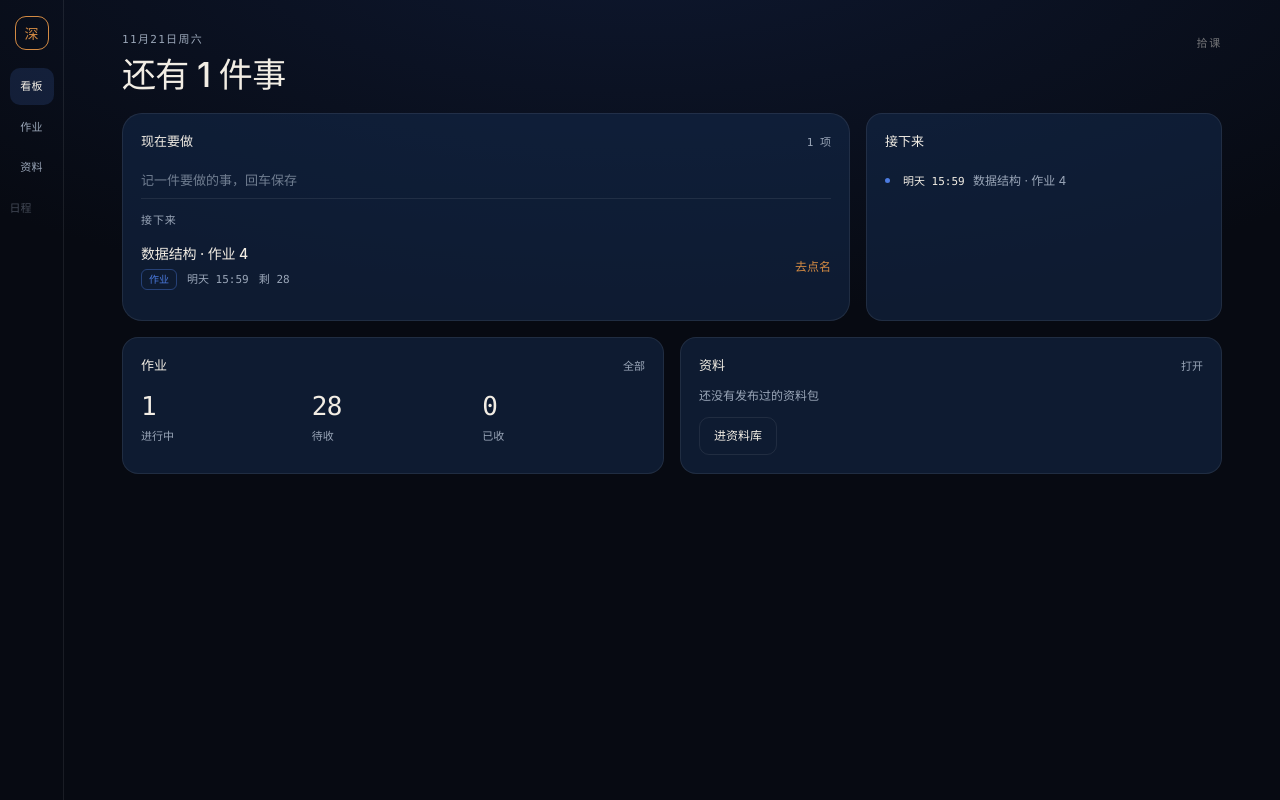
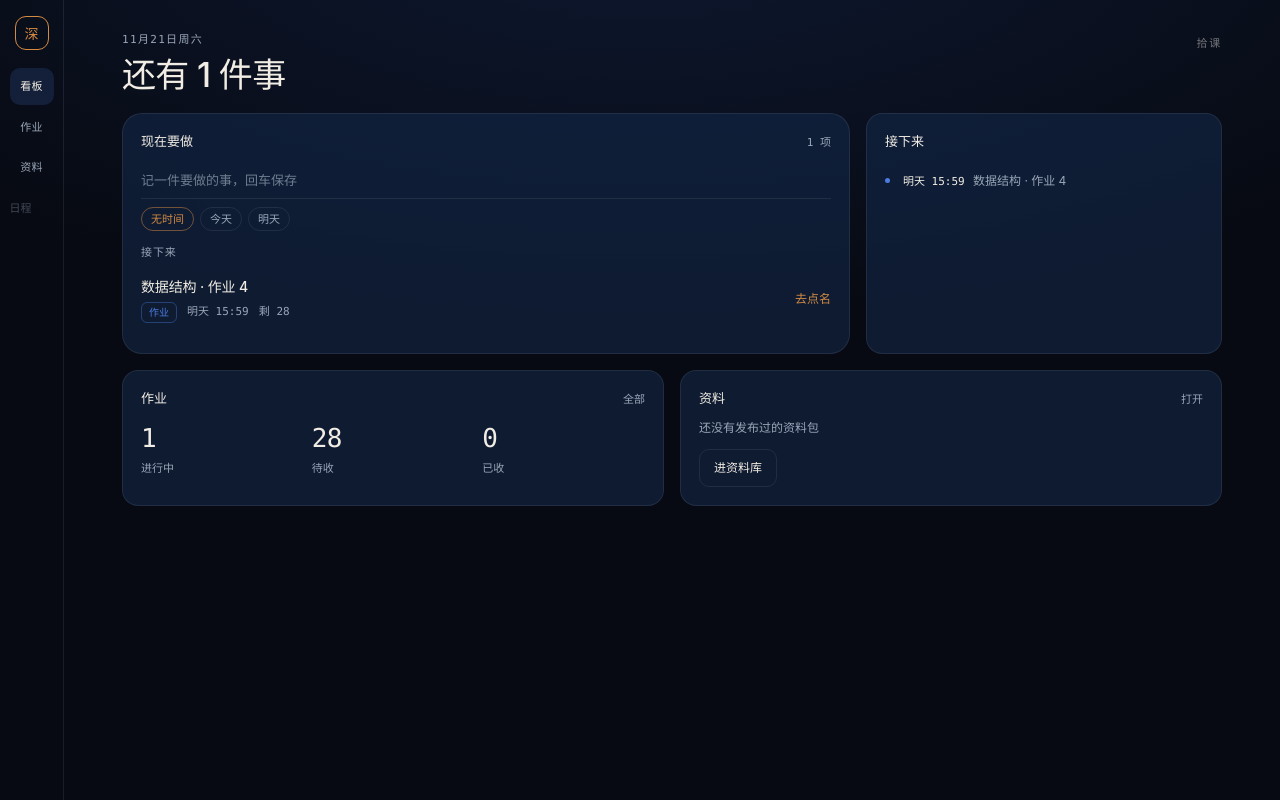
Before and after one commit to ShenFall/DEEPlessen, a React (Vite) app in the folder app/: page / in a window 1280 px wide. Built offline with nearby package versions, Linux system fonts and the light colour scheme.

Commit message:
feat(todo): 待办可选截止（无时间/今天/明天）
- 输入框下三个时间胶囊，默认无时间
- 只记日期不记钟点，落库为当天 23:59
- 行内显示相对时间，分组会据此落到今天/接下来

```diff
--- a/app/src/App.tsx
+++ b/app/src/App.tsx
@@ -84,8 +84,8 @@ export default function App() {
     await bootstrap()
   }
 
-  async function addTodo(title: string) {
-    await createTodo(title)
+  async function addTodo(title: string, due?: string) {
+    await createTodo(title, due)
     await bootstrap()
   }
 
@@ -160,7 +160,7 @@ export default function App() {
         onOpen={(id) => void open(id)}
         onAll={() => setView('list')}
         onLibrary={() => setView('library')}
-        onAddTodo={(title) => void addTodo(title)}
+        onAddTodo={(title, due) => void addTodo(title, due)}
         onToggleTodo={(id, done) => void toggleTodo(id, done)}
         onDeleteTodo={(id) => void removeTodo(id)}
       />
--- a/app/src/features/dashboard/DashboardScreen.tsx
+++ b/app/src/features/dashboard/DashboardScreen.tsx
@@ -9,7 +9,7 @@ type Props = {
   onOpen: (id: string) => void
   onAll: () => void
   onLibrary: () => void
-  onAddTodo: (title: string) => void
+  onAddTodo: (title: string, due?: string) => void
   onToggleTodo: (id: string, done: boolean) => void
   onDeleteTodo: (id: string) => void
 }
@@ -31,6 +31,23 @@ function bucketOf(due?: string): Bucket {
   if (d.getTime() < now.getTime()) return 'overdue'
   if (d.toDateString() === now.toDateString()) return 'today'
   return 'later'
+}
+
+type When = 'none' | 'today' | 'tomorrow'
+
+const WHENS: { key: When; label: string }[] = [
+  { key: 'none', label: '无时间' },
+  { key: 'today', label: '今天' },
+  { key: 'tomorrow', label: '明天' },
+]
+
+/** 只给日期不给钟点：这些事不精确到分钟 */
+function dueFor(when: When): string | undefined {
+  if (when === 'none') return undefined
+  const d = new Date()
+  if (when === 'tomorrow') d.setDate(d.getDate() + 1)
+  d.setHours(23, 59, 0, 0)
+  return d.toISOString()
 }
 
 type Row =
@@ -55,6 +72,7 @@ export default function DashboardScreen({
   onDeleteTodo,
 }: Props) {
   const [draft, setDraft] = useState('')
+  const [when, setWhen] = useState<When>('none')
   /** 刚勾掉的先留在原地变灰，刷新后才归入已完成 */
   const [justDone, setJustDone] = useState<Todo[]>([])
 
@@ -90,8 +108,9 @@ export default function DashboardScreen({
   function submit() {
     const text = draft.trim()
     if (!text) return
-    onAddTodo(text)
+    onAddTodo(text, dueFor(when))
     setDraft('')
+    setWhen('none')
   }
 
   function toggle(t: Todo, done: boolean) {
@@ -154,6 +173,18 @@ export default function DashboardScreen({
                 placeholder="记一件要做的事，回车保存"
                 onChange={(e) => setDraft(e.target.value)}
               />
+              <div className="db-when">
+                {WHENS.map((w) => (
+                  <button
+                    key={w.key}
+                    type="button"
+                    data-on={when === w.key}
+                    onClick={() => setWhen(w.key)}
+                  >
+                    {w.label}
+                  </button>
+                ))}
+              </div>
             </form>
 
             {total === 0 && <p className="db-quiet">没有待处理的事</p>}
@@ -180,6 +211,9 @@ export default function DashboardScreen({
                               <span className="db-row-title">{r.todo.title}</span>
                               <span className="db-row-sub">
                                 <span className="db-tag db-tag--todo">待办</span>
+                                {r.todo.due && (
+                                  <span>{dueLabel(r.todo.due).text}</span>
+                                )}
                                 {r.done && <span>已完成</span>}
                               </span>
                             </span>
--- a/app/src/features/dashboard/dashboard.css
+++ b/app/src/features/dashboard/dashboard.css
@@ -221,6 +221,25 @@
   border-bottom-color: rgba(233, 163, 65, 0.6);
 }
 
+.db-when {
+  display: flex;
+  gap: 6px;
+  margin: 8px 0 2px;
+}
+
+.db-when button {
+  padding: 3px 9px;
+  border: 1px solid var(--hair);
+  border-radius: 999px;
+  font-size: 11px;
+  color: var(--dim);
+}
+
+.db-when button[data-on='true'] {
+  border-color: rgba(211, 138, 67, 0.5);
+  color: var(--gold);
+}
+
 .db-group {
   margin-top: 14px;
 }
```
